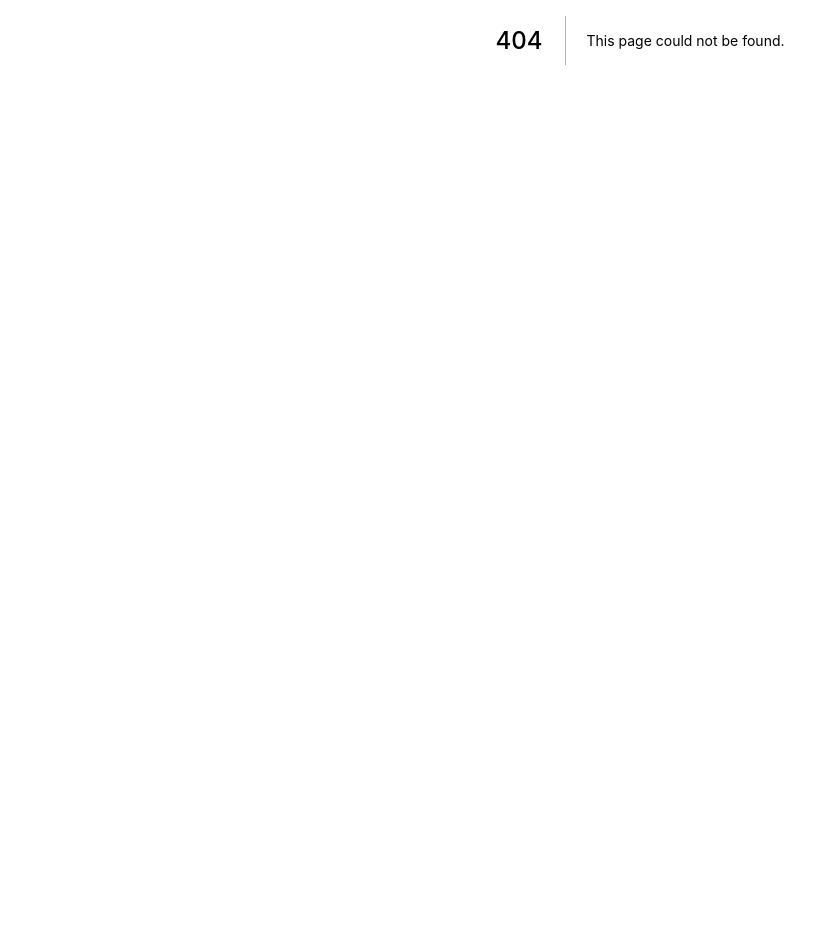
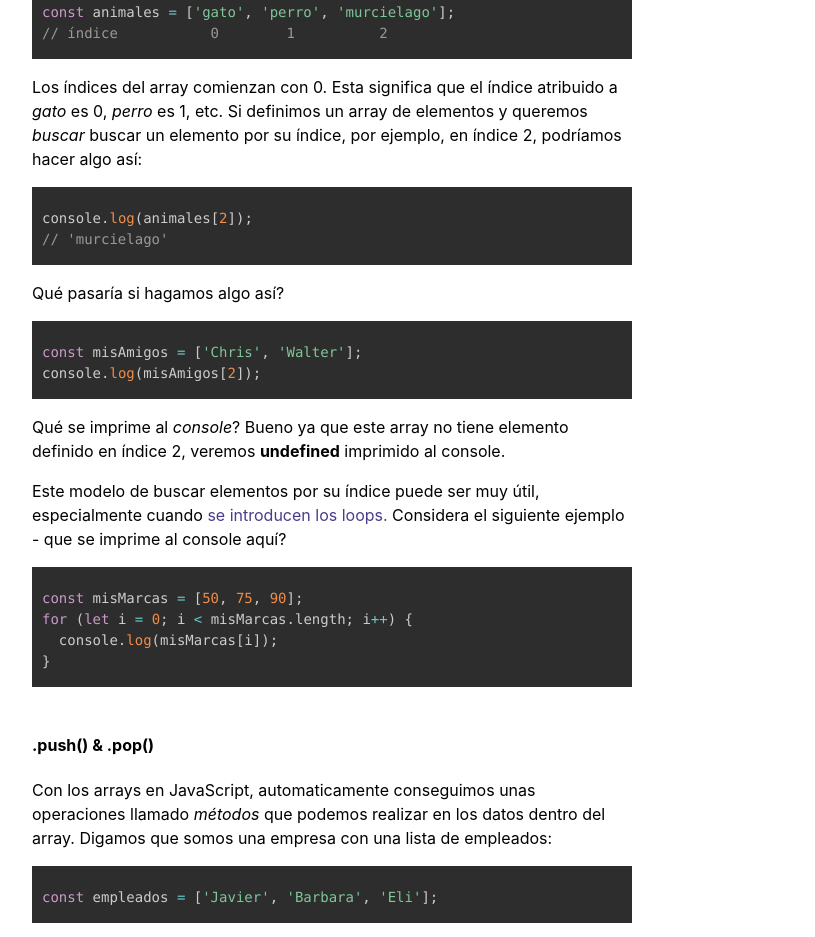
Before and after one commit to chriswillsflannery/chriswillsflannery, a Next.js app: page /posts/esp/javascriptArrayMethods in a window 1280 px wide. Before the commit this address had no page. Shown: the part 360-1297 px from the top of the page, without its empty margins (0-815 px from the left). Before the commit the page ends 800 px from the top, so only its background shows below. Built offline with nearby package versions, Linux system fonts and the light colour scheme.

Commit message:
javascript metodos de array

```diff
--- a/pages/index.tsx
+++ b/pages/index.tsx
@@ -88,6 +88,11 @@ const Home: NextPage = () => {
         ) : (
           <>
             <p>
+              <Link href="./posts/esp/javascriptArrayMethods">
+                10 Nov 2022: JavaScript: Métodos de Array
+              </Link>
+            </p>
+            <p>
               <Link href="./posts/esp/javascriptLoops">
                 31 Oct 2022: JavaScript: Loops
               </Link>
--- /dev/null
+++ b/pages/posts/esp/javascriptArrayMethods.tsx
@@ -0,0 +1,184 @@
+import type { NextPage } from 'next'
+import Head from 'next/head'
+import Link from 'next/link';
+import { useEffect } from 'react';
+import Prism from 'prismjs';
+import "prismjs/components/prism-typescript";
+import "prismjs/components/prism-jsx";
+import "prismjs/components/prism-tsx";
+
+import styles from '@/styles/Home.module.css';
+import { CodeBlock, HL } from '@/components';
+
+const link = { color: 'darkSlateBlue' };
+
+const array = `
+const animales = ['gato', 'perro', 'murcielago'];
+// índice           0        1          2
+`;
+
+const lookupIndex = `
+console.log(animales[2]);
+// 'murcielago'
+`;
+
+const lookupIndexUnknown = `
+const misAmigos = ['Chris', 'Walter'];
+console.log(misAmigos[2]);
+`;
+
+const loopIndex = `
+const misMarcas = [50, 75, 90];
+for (let i = 0; i < misMarcas.length; i++) {
+  console.log(misMarcas[i]);
+}
+`;
+
+const employeeList = `
+const empleados = ['Javier', 'Barbara', 'Eli'];
+`;
+
+const usePush = `
+empleados.push('Dave');
+console.log(empleados);
+// ['Javier', 'Barbara', 'Eli', 'Dave'];
+`;
+
+const usePushMultiple = `
+empleados.push(newEmp1, newEmp2);
+`;
+
+const pushReturnVal = `
+const empleados = ['Javier', 'Barbara', 'Eli'];
+const val = empleados.push('Dave');
+console.log(empleados);
+// ['Javier', 'Barbara', 'Eli', 'Dave'];
+console.log(val);
+// 4
+`;
+
+const popReturnVal = `
+const popped = empleados.pop();
+console.log(empleados);
+// ['Javier', 'Barbara', 'Eli'];
+console.log(popped);
+// 'Dave'
+`;
+
+const unshiftReturnVal = `
+const unshifted = empleados.unshift('Sergio');
+console.log(empleados);
+// ['Sergio', 'Javier', 'Barbara', 'Eli'];
+console.log(unshifted);
+// 4
+`;
+
+const shiftReturnVal = `
+const shifted = empleados.shift();
+console.log(empleados);
+// ['Javier', 'Barbara', 'Eli']
+console.log(shifted);
+// 'Sergio'
+`;
+
+const solucion = `
+const array = [];
+array.push(el1, el2);
+array.pop();
+array.push(nuEl2);
+array.shift();
+array.unshift(nuEl1);
+array[1] = nuEl3;
+
+console.log(array);
+// [nuEl1, nuEl3];
+`;
+
+const JavaScriptQueEs: NextPage = () => {
+  useEffect(() => {
+    const highlight = async () => {
+      await Prism.highlightAll();
+    }
+    highlight();
+  }, []);
+
+  return (
+    <div className={styles.container}>
+      <Head>
+        <title>ChrisWF.</title>
+        <meta name="description" content="Generated by create next app" />
+        <link rel="icon" href="/favicon.ico" />
+      </Head>
+
+      <main className={styles.articleMain}>
+        <h1>{`JavaScript: Métodos de Array`}</h1>
+        <HL />
+
+        <article style={{ maxWidth: '600px', lineHeight: '24px'}}>
+          <h4>Búsqueda de elementos</h4>
+          <p>En JavaScript a veces es útil contener una lista de datos en una estructura de datos llamado un <i>array.</i> Un array es una lista ordenada de elementos donde a cada elemento se le asigna un índice. Este índice representa la posición del elemento en el array. Observa:</p>
+          <CodeBlock code={array} lang="javascript" />
+          <p>Los índices del array comienzan con 0. Esta significa que el índice atribuido a <i>gato</i> es 0, <i>perro</i> es 1, etc. Si definimos un array de elementos y queremos <i>buscar</i> buscar un elemento por su índice, por ejemplo, en índice 2, podríamos hacer algo así:</p>
+          <CodeBlock code={lookupIndex} lang="javascript" />
+          <p>Qué pasaría si hagamos algo así?</p>
+          <CodeBlock code={lookupIndexUnknown} lang="javascript" />
+          <p>Qué se imprime al <i>console</i>? Bueno ya que este array no tiene elemento definido en índice 2, veremos <b>undefined</b> imprimido al console.</p>
+          <p>Este modelo de buscar elementos por su índice puede ser muy útil, especialmente cuando <a style={link} href="./javascriptLoops">se introducen los loops.</a> Considera el siguiente ejemplo - que se imprime al console aquí?</p>
+          <CodeBlock code={loopIndex} lang="javascript" />
+        </article>
+        <HL />
+
+        <article style={{ maxWidth: '600px', lineHeight: '24px'}}>
+          <h4>.push() & .pop()</h4>
+          <p>Con los arrays en JavaScript, automaticamente conseguimos unas operaciones llamado <i>métodos</i> que podemos realizar en los datos dentro del array. Digamos que somos una empresa con una lista de empleados:</p>
+          <CodeBlock code={employeeList} lang="javascript" />
+          <p>Un empleado nuevo, Dave, empieza en la empresa. Tenemos que añadir su nombre a la lista de empleados. Cómo podemos hacerlo? Vamos usar <b>push</b>. Echa un vistazo:</p>
+          <CodeBlock code={usePush} lang="javascript" />
+          <p>Fácil! Algunas cosas interesantes a tener en cuenta: Podemos <i>push</i> múltiples elementos a la vez, por ejemplo, si 2 empleados nuevos empiezan, en vez de hacer múltiples declaraciónes de <i>push</i>, simplemente podemos hacer:</p>
+          <CodeBlock code={usePushMultiple} lang="javascript" />
+          <p>Algo más para tener en cuenta: el <b>return</b> valor de <b>push</b> es el nuevo <b>length</b> del array. Considera:</p>
+          <CodeBlock code={pushReturnVal} lang="javascript" />
+          <p>De la nada tu jefe aparece y te dice, <i>oye, cambio de planes, Dave fue despedido en su primer dia (lo siento Dave) necesitamos eliminarlo de la lista de empleados.</i> Podemos eliminar un elemento desde el final del array con <b>pop:</b></p>
+          <CodeBlock code={popReturnVal} lang="javascript" />
+          <p>El tipo del <b>return</b> de <b>pop</b> es un poco diferente. Mientras que <b>push</b> devuelve el nuevo <b>length</b> del array, <b>pop</b> devuelve el elemento que ha sido eliminado del array.</p>
+        </article>
+        <HL />
+
+        <article style={{ maxWidth: '600px', lineHeight: '24px'}}>
+          <h4>.shift() & .unshift()</h4>
+          <p>Consideremos otro escenario. Trabajas por una empresa y tienes una lista de empleados, en el orden que fueron contratados. Javier fue contratado primero, entonces Barbara, entonces Eli.</p>
+          <CodeBlock code={employeeList} lang="javascript" />
+          <p>De la nada tu jefe aparace y te dice, <i>oye, de verdad se me olvido alguien. Sergio fue contratado primero, él debe ser primero en la lista.</i></p>
+          <p>Cómo hacemos esto? JavaScript nos provee un método llamado <b>unshift</b> para añadir elementos al frente del array. Observa:</p>
+          <CodeBlock code={unshiftReturnVal} lang="javascript" />
+          <p>Muy similar con lo que hemos visto con <b>push</b>, el valor <b>return</b> de <b>unshift</b> es el nuevo <b>length</b> del array.</p>
+          <p>De forma similar a cómo <b>pop</b> elimina un elemento del final del array, podemos eliminar un elemento del frente con <b>shift</b>:</p>
+          <CodeBlock code={shiftReturnVal} lang="javascript" />
+          <p>Ya tenemos todos los herramientos que necesitamos para añadir o elimnar un elemento desde el frente o desde el final del array. Prueba esto tú mismo antes de ver la solución de abajo!</p>
+          <ol>
+            <li style={{ margin: '8px 0' }}>Crea nuevo array</li>
+            <li style={{ margin: '8px 0' }}>Añade 2 elementos al array</li>
+            <li style={{ margin: '8px 0' }}>Elimina el segundo elemento</li>
+            <li style={{ margin: '8px 0' }}>Añade nuevo (diferente) segundo elemento</li>
+            <li style={{ margin: '8px 0' }}>Elimina el primer elemento</li>
+            <li style={{ margin: '8px 0' }}>Añade nuevo (diferente) primer elemento</li>
+            <li style={{ margin: '8px 0' }}>Reemplaza el segundo elemento con diferente elemento</li>
+          </ol>
+          <CodeBlock code={solucion} lang="javascript" />
+        </article>
+        <HL />
+
+      </main>
+
+      <footer className={styles.footer}>
+        <p>
+          <Link href="../../">
+            Home
+          </Link>
+        </p>
+      </footer>
+    </div>
+  )
+}
+
+export default JavaScriptQueEs
```
